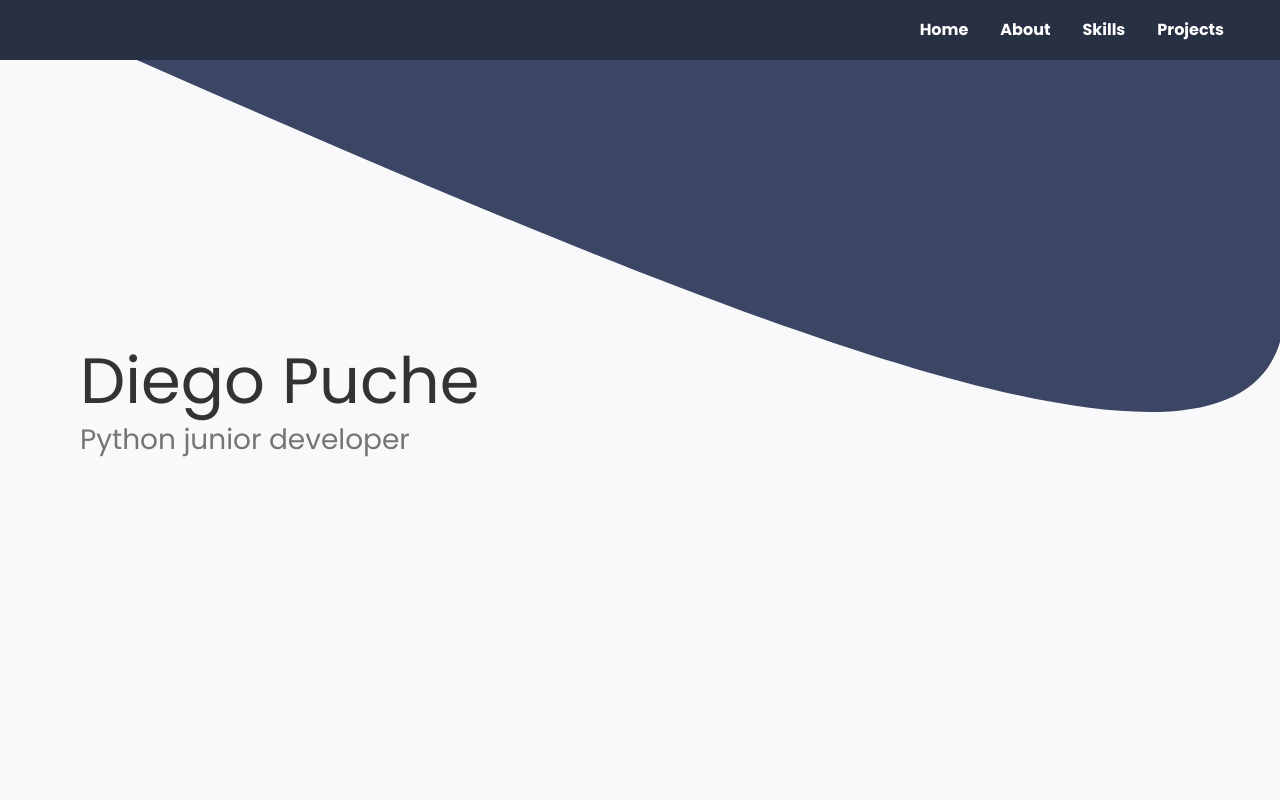
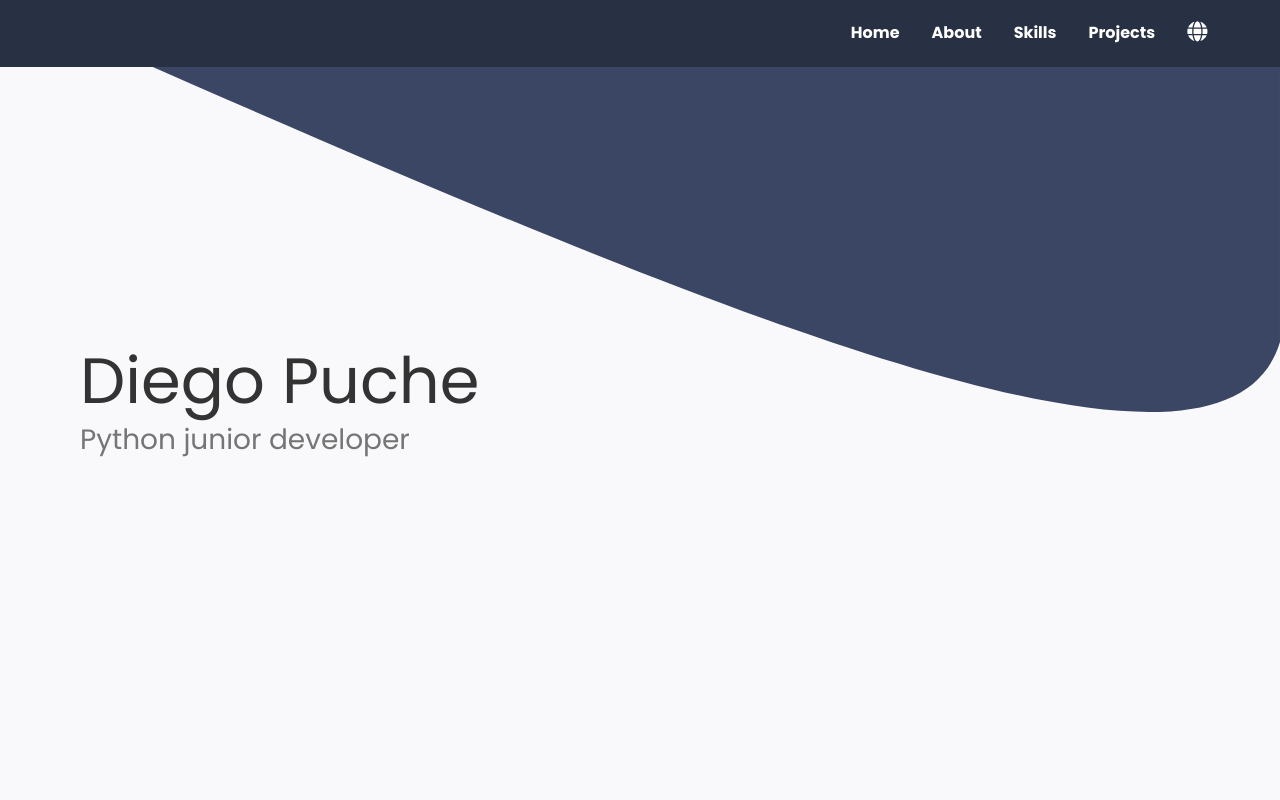
Before and after one commit to dgop92/portfolio, a React (Create React App) app: page / in a window 1280 px wide. Shown: the top 800 px of the page. Built offline with nearby package versions, Linux system fonts and the light colour scheme.

Commit message:
feat: add translation base

```diff
--- a/src/components/App.js
+++ b/src/components/App.js
@@ -1,21 +1,22 @@
-import React, { useRef } from "react";
+import React, { useRef, useState } from "react";
 import { ThemeProvider } from "styled-components";
 import { mainTheme } from "../constants/themes";
-import "normalize.css"
+import "normalize.css";
 import Home from "./pages/Home";
 import About from "./pages/About";
 import Header from "./base/Header";
 import Skill from "./pages/Skill";
 import Project from "./pages/Project";
 import Footer from "./base/Footer";
+import { LanguageContext } from "./base/customContexts";
+import defaultLanguage from "../translations/en"
 
 export default function App() {
-
+  const [language, setLanguage] = useState(defaultLanguage);
   const refs = [useRef(null), useRef(null), useRef(null), useRef(null)];
 
   const scrollToSection = (event, navRef, linkIndex) => {
-
-    event.preventDefault()
+    event.preventDefault();
 
     const navHeight = navRef.current.getBoundingClientRect().height;
     const position = refs[linkIndex].current.offsetTop - navHeight;
@@ -23,18 +24,31 @@ export default function App() {
     window.scrollTo({
       left: 0,
       top: position,
-      behavior: 'smooth',
+      behavior: "smooth",
     });
-  }
+  };
+
+  const changeLanguage = (languageCode) => {
+    import(`../translations/${languageCode}`).then(
+      ({ default: translations }) => {
+        setLanguage(translations);
+      }
+    );
+  };
 
   return (
-    <ThemeProvider theme={mainTheme}>
-      <Header scrollToSection={scrollToSection} />
-      <Home id="home" ref={refs[0]}/>
-      <About id="about" ref={refs[1]}/>
-      <Skill id="skills" ref={refs[2]}/>
-      <Project id="projects" ref={refs[3]}/>
-      <Footer ></Footer>
-    </ThemeProvider>
+    <LanguageContext.Provider value={language}>
+      <ThemeProvider theme={mainTheme}>
+        <Header
+          scrollToSection={scrollToSection}
+          changeLanguage={changeLanguage}
+        />
+        <Home id="home" ref={refs[0]} />
+        <About id="about" ref={refs[1]} />
+        <Skill id="skills" ref={refs[2]} />
+        <Project id="projects" ref={refs[3]} />
+        <Footer></Footer>
+      </ThemeProvider>
+    </LanguageContext.Provider>
   );
 }
--- a/src/components/base/Header.js
+++ b/src/components/base/Header.js
@@ -2,6 +2,7 @@ import React, { useEffect, useRef, useState } from "react";
 import styled, { keyframes, css } from "styled-components";
 import Sidebar from "./Sidebar";
 import { GiHamburgerMenu } from "react-icons/gi";
+import { FaGlobe } from "react-icons/fa";
 import { navItems } from "../../constants/globals";
 
 const fixedAnimation = (bg) => keyframes`
@@ -72,7 +73,8 @@ const NavCenter = styled.div`
     & > ul {
       display: none;
     }
-    justify-content: flex-start;
+    justify-content: space-between;
+    align-items: center;
   }
 `;
 
@@ -93,12 +95,59 @@ const LinkItem = styled.a`
   text-decoration: none;
 `;
 
-export default function Header({ scrollToSection }) {
+const LanguageDropDown = styled.button`
+  position: relative;
+
+  & > svg {
+    color: ${(props) => props.theme.palette.contrast};
+    font-size: 1.3rem;
+    cursor: pointer;
+  }
+
+  margin-right: 2rem;
+  @media (min-width: 550px) {
+    margin-left: 1rem;
+  }
+
+  &:hover > div {
+    display: flex;
+    flex-direction: column;
+  }
+`;
+
+const DropdownContent = styled.div`
+  display: none;
+  position: absolute;
+  background-color: ${(props) => props.theme.palette.background.paper};
+  min-width: 160px;
+  box-shadow: 0px 8px 16px 0px rgba(0, 0, 0, 0.2);
+  z-index: 1;
+
+  right: -15px;
+  top: 0;
+`;
+
+const DropDownItem = styled.span`
+  font-size: 1rem;
+  padding: 0.9rem 1.3rem;
+  background-color: ${(props) => props.theme.palette.background.paper};
+  color: ${(props) => props.theme.palette.text.secondary};
+  font-family: "Poppins", sans-serif;
+  cursor: pointer;
+
+  &:hover,
+  &:focus {
+    color: ${(props) => props.theme.palette.primary.light1};
+  }
+
+  -webkit-tap-highlight-color: transparent;
+`;
+
+export default function Header({ scrollToSection, changeLanguage }) {
   const navRef = useRef(null);
   const [fixed, setFixed] = useState(false);
   const [firstScroll, setFirstScroll] = useState(false);
   const [sidebarActive, setSidebarActive] = useState(false);
-  // const [hamburgerActive, setHamburgerActive] = useState(false);
 
   useEffect(() => {
     const handleScroll = () => {
@@ -155,6 +204,17 @@ export default function Header({ scrollToSection }) {
               </LinkItem>
             ))}
           </LinkList>
+          <LanguageDropDown as="div">
+            <FaGlobe />
+            <DropdownContent>
+              <DropDownItem onClick={() => changeLanguage("es")}>
+                Español
+              </DropDownItem>
+              <DropDownItem onClick={() => changeLanguage("en")}>
+                English
+              </DropDownItem>
+            </DropdownContent>
+          </LanguageDropDown>
         </NavCenter>
       </NavBase>
     </React.Fragment>
--- /dev/null
+++ b/src/components/base/customContexts.js
@@ -0,0 +1,7 @@
+import { createContext, useContext } from "react";
+
+export const LanguageContext = createContext();
+
+export function useLanguage() {
+  return useContext(LanguageContext);
+}
--- a/src/constants/themes.js
+++ b/src/constants/themes.js
@@ -4,6 +4,7 @@ export const mainTheme = {
     background: { paper: "#fff", default: "#F9F9FB", },
     contrast: "#fff",
     divider: "#BDBDBD",
+    dividerLight: "#EAEAEA",
     primary: {
       light2: "#6273A2",
       light1: "#4E5C84",
--- /dev/null
+++ b/src/translations/en.js
@@ -0,0 +1,8 @@
+const translations = {
+  LINK_HOME: "home",
+  LINK_ABOUT: "about",
+  LINK_SKILLS: "skills",
+  LINK_PROJECTS: "projects",
+};
+
+export default translations;
--- /dev/null
+++ b/src/translations/es.js
@@ -0,0 +1,8 @@
+const translations = {
+  LINK_HOME: "home",
+  LINK_ABOUT: "acerca de",
+  LINK_SKILLS: "habilidades",
+  LINK_PROJECTS: "proyectos",
+};
+
+export default translations;
```
